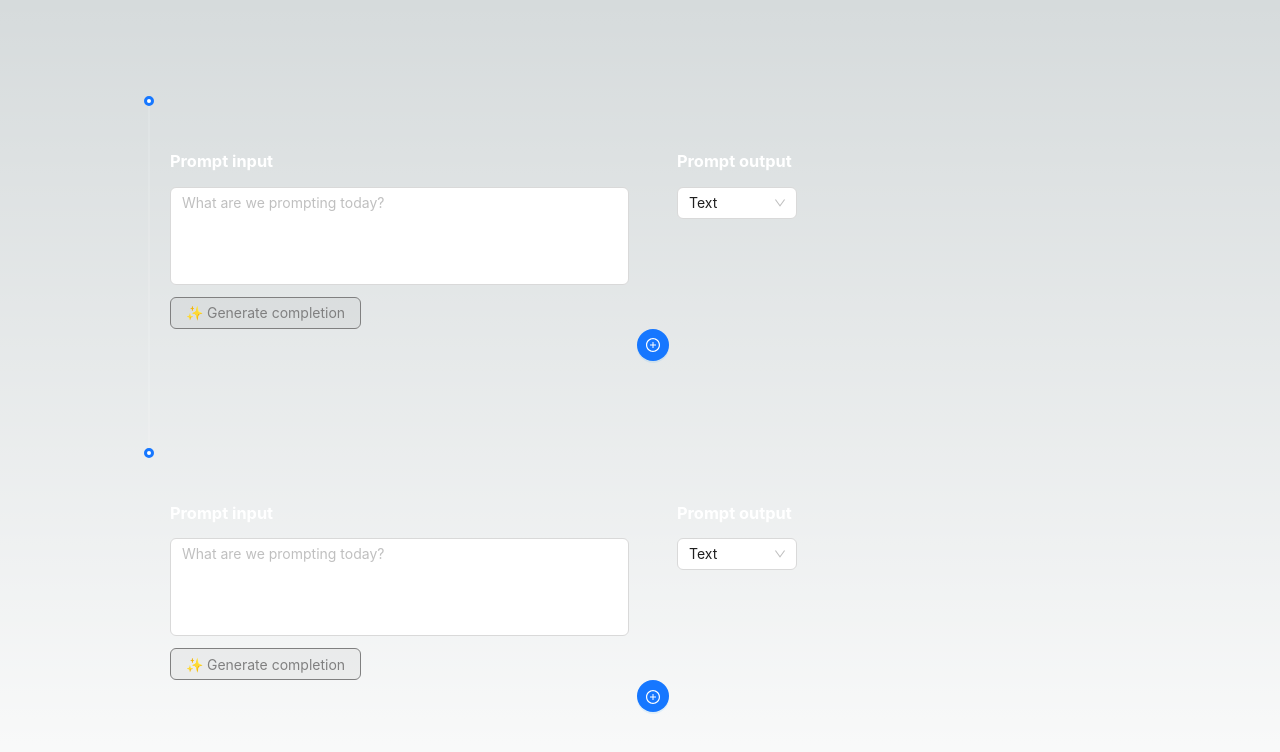
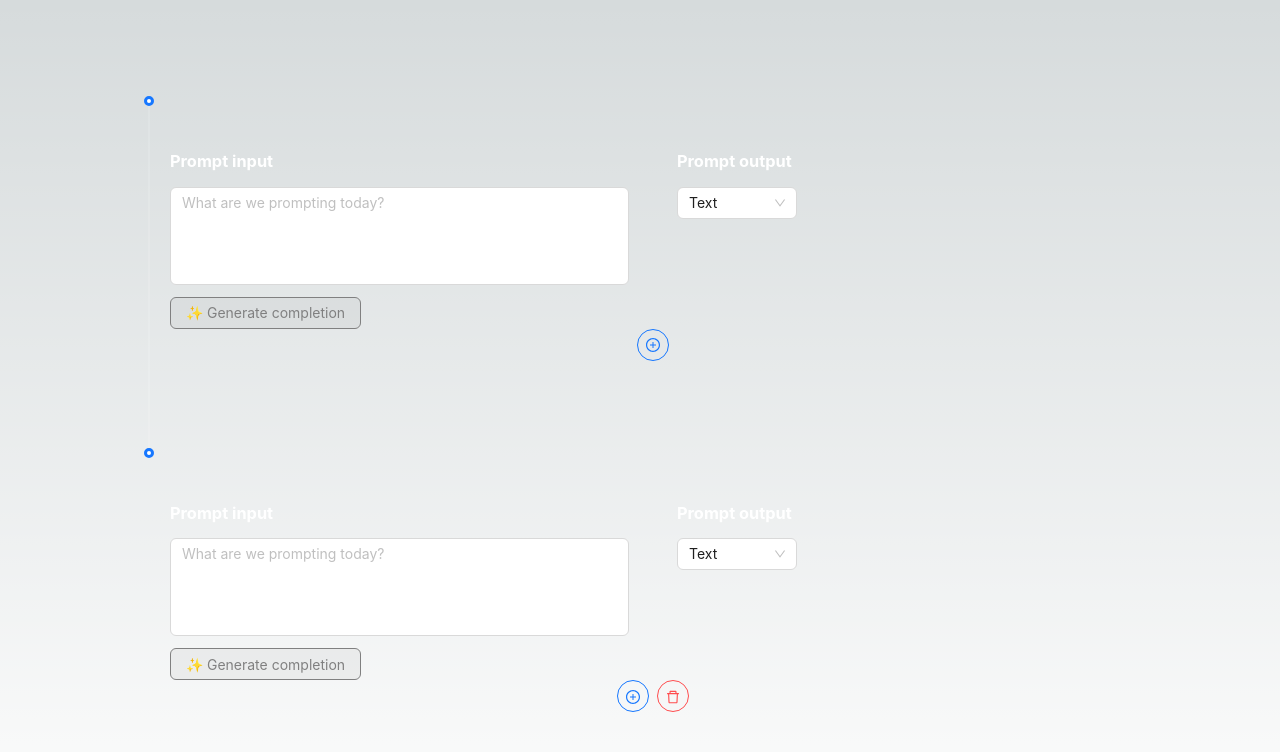
Before and after one commit to teamups-inc/prompter, a Next.js app: page / in a window 1280 px wide. Both pictures are taken after a click on the button 653 px from the left and 344 px from the top of the page. Shown: the top 752 px of the page. Built offline with nearby package versions, Linux system fonts and the light colour scheme.

Commit message:
Add ability to delete a given section, make buttons 'ghost' style

```diff
--- a/src/components/PromptInputAndOutputSection.tsx
+++ b/src/components/PromptInputAndOutputSection.tsx
@@ -1,8 +1,8 @@
 'use client';
 
-import { Col, Row, Select } from 'antd';
+import { Col, Row, Select, Space } from 'antd';
 import TextArea from 'antd/es/input/TextArea';
-import { PlusCircleOutlined } from '@ant-design/icons';
+import { DeleteOutlined, PlusCircleOutlined } from '@ant-design/icons';
 import { Button} from 'antd';
 import { useState } from 'react';
 import useMakeRequest from '@/utils/useMakeRequest';
@@ -11,6 +11,7 @@ import {
     PromptCompletionResponsePayload
 } from '@/app/api/prompt-completion/route';
 import PromptOutputContent from './PromptOutputContent';
+import { TSectionMutationOpFunction } from './PromptsPage';
 
 export type TOutputRenderStyle = 'text' | 'json' | 'html';
 
@@ -29,10 +30,13 @@ const PROMPT_OUTPUT_RENDER_OPTIONS: IPromptOutputRenderOption[] = [
 
 interface Props {
     id: number;
-    onClickAddSection: (currentSectionIndex: number) => void;
+    isDeleteEnabled: boolean;
+    onClickAddSection: TSectionMutationOpFunction;
 }
 
 export default function PromptInputAndOutputSection(props: Props) {
+    const { id, isDeleteEnabled, onClickAddSection } = props;
+
     const [promptInput, setPromptInput] = useState('');
     const [promptOutputStyle, setPromptOutputStyle] = useState<
         TOutputRenderStyle
@@ -89,12 +93,25 @@ export default function PromptInputAndOutputSection(props: Props) {
                     />
                 </Col>
                 <Col span={24} style={addSectionButtonColStyle}>
-                    <Button
-                        icon={<PlusCircleOutlined />}
-                        onClick={() => props.onClickAddSection(props.id)}
-                        shape='round'
-                        type='primary'
-                    />
+                    <Space>
+                        <Button
+                            ghost
+                            icon={<PlusCircleOutlined />}
+                            onClick={() => onClickAddSection(id, 'add')}
+                            shape='round'
+                            type='primary'
+                        />
+                        {
+                            isDeleteEnabled && <Button
+                                danger
+                                ghost
+                                icon={<DeleteOutlined />}
+                                onClick={() => onClickAddSection(id, 'delete')}
+                                shape='round'
+                                type='primary'
+                            />
+                        }
+                    </Space>
                 </Col>
             </Row>
         </>
--- a/src/components/PromptsPage.tsx
+++ b/src/components/PromptsPage.tsx
@@ -5,31 +5,53 @@ import PromptInputAndOutputSection from './PromptInputAndOutputSection';
 import { ConfigProvider, Timeline } from 'antd';
 
 interface ISectionItem {
-    id: number;
-    item: {
     key: number;
     children: React.ReactNode,
     style: React.CSSProperties
 }
-}
+
+type TSectionMutationOpType = 'add' | 'delete';
+export type TSectionMutationOpFunction = (key: number, op: TSectionMutationOpType) => void;
 
 export default function PromptsPage() {
     const [promptSections, setPromptsSections] = useState<ISectionItem[]>([]);
-    const onClickAddSection = (clickedSectionId: number) => {
+    const onClickAddSection: TSectionMutationOpFunction = (
+        clickedSectionKey: number,
+        op: 'add' | 'delete'
+    ) => {
         setPromptsSections(currentSections => {
-            const currentSectionIndex = currentSections.findIndex(({ id }) => id === clickedSectionId);
+            const currentSectionIndex = currentSections.findIndex(
+                ({ key }) => key === clickedSectionKey
+            );
+
+            if (op === 'delete') {
+                return currentSections
+                    .toSpliced(
+                        currentSectionIndex, // start index
+                        1, // num items to delete
+                    );
+            }
+
             return currentSections
                 .toSpliced(
                     currentSectionIndex + 1, // start index
                     0, // num items to delete
-                    getSectionItem(onClickAddSection), // item to insert
+                    getSectionItem(
+                        true, // newly-added sections can be deleted
+                        onClickAddSection
+                    ), // item to insert
                 );
         });
     }
 
     // init first section once click handler is defined
     useEffect(() => {
-        setPromptsSections([getSectionItem(onClickAddSection)])
+        setPromptsSections([
+            getSectionItem(
+                false, // don't enable delete for first section
+                onClickAddSection,
+            )
+        ])
     }, []);
 
     return (
@@ -44,7 +66,7 @@ export default function PromptsPage() {
                 }}
             >
                 <Timeline
-                    items={promptSections.map(({ item }) => item)}
+                    items={promptSections}
                 />
             </ConfigProvider>
         </div>
@@ -52,17 +74,17 @@ export default function PromptsPage() {
 }
 
 function getSectionItem(
-    onClickAddSection: (id: number) => void
+    isDeleteEnabled: boolean,
+    onClickAddSection: TSectionMutationOpFunction
 ): ISectionItem {
-    const id = Date.now();
+    const key = Date.now();
     return {
-        id,
-        item: {
-            key: id,
+        key,
         children: (
             <div style={{ padding: '60px 0'}}>
                 <PromptInputAndOutputSection
-                        id={id}
+                    id={key}
+                    isDeleteEnabled={isDeleteEnabled}
                     onClickAddSection={onClickAddSection}
                 />
             </div>
@@ -70,6 +92,5 @@ function getSectionItem(
         style: {
             color: 'white'
         }
-        }
     };
 }
```
Lines whose indentation alone changed are shown as unchanged.
